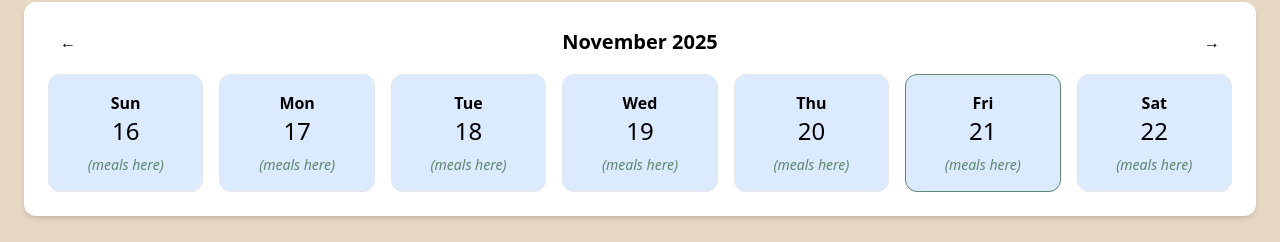
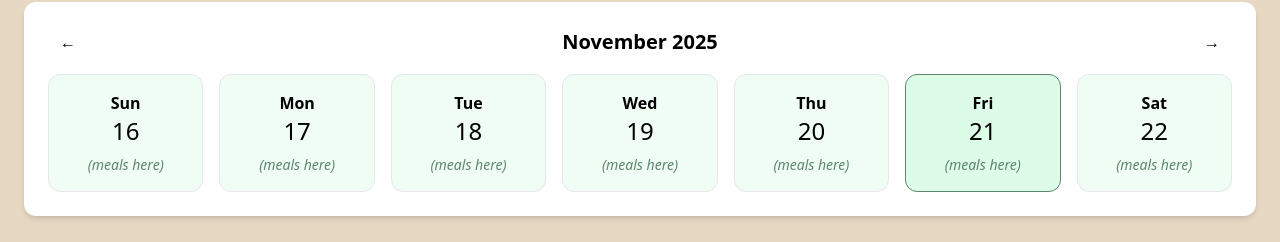
Before and after one commit to cs041-mealplanner/CS041-meal-planning-app, a React (Vite) app in the folder client/: page /dashboard in a window 1280 px wide. Shown: the part 234-476 px from the top of the page. Built offline with nearby package versions, Linux system fonts and the light colour scheme.

Commit message:
style: color palette change

```diff
--- a/client/src/components/WeeklyCalendar.jsx
+++ b/client/src/components/WeeklyCalendar.jsx
@@ -49,8 +49,8 @@ export default function WeeklyCalendar() {
                         key={day}
                         className={`p-4 border rounded-xl text-center transition
               ${day.format("YYYY-MM-DD") === today
-                                ? "bg-blue-100 border-primary"
-                                : "bg-blue-100 "}
+                                ? "bg-green-100 border-primary"
+                                : "bg-green-50 "}
             `}
                     >
                         <div className="font-semibold">{day.format("ddd")}</div>
```
